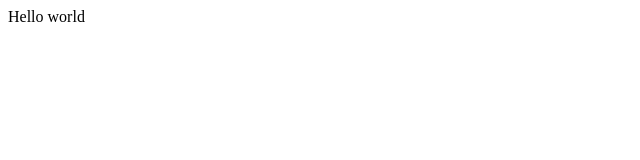
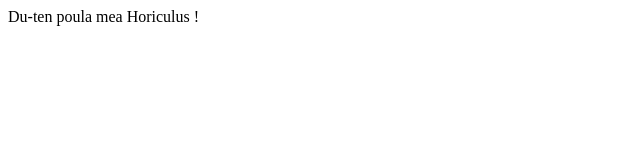
Before and after one commit to LucaciuAlex/GCCC, a plain HTML site: page index.html in a window 1280 px wide. Shown: the whole page, without its empty margins (0-640 px from the left). Drawn offline with Linux system fonts and the light colour scheme.

Commit message:
commit de pe laptop

```diff
--- a/index.html
+++ b/index.html
@@ -1,5 +1,5 @@
 <body>
 	<div>
-		<l> Hello world </l>
+		<l> Du-ten poula mea Horiculus ! </l>
 	</div>
 </body>
```
